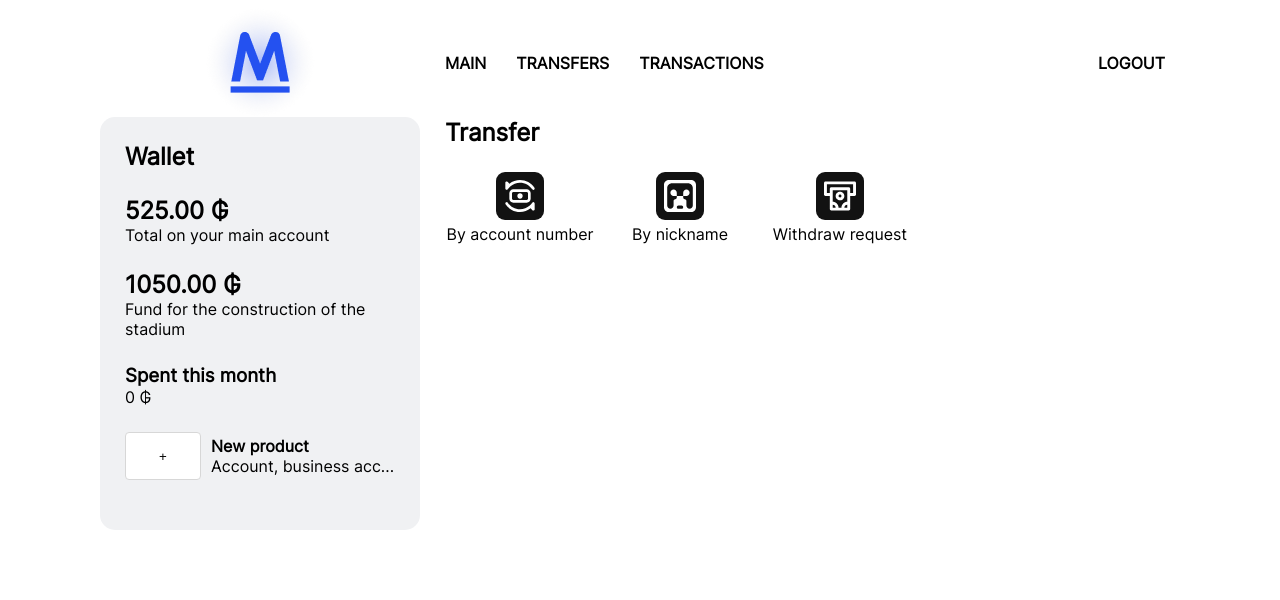
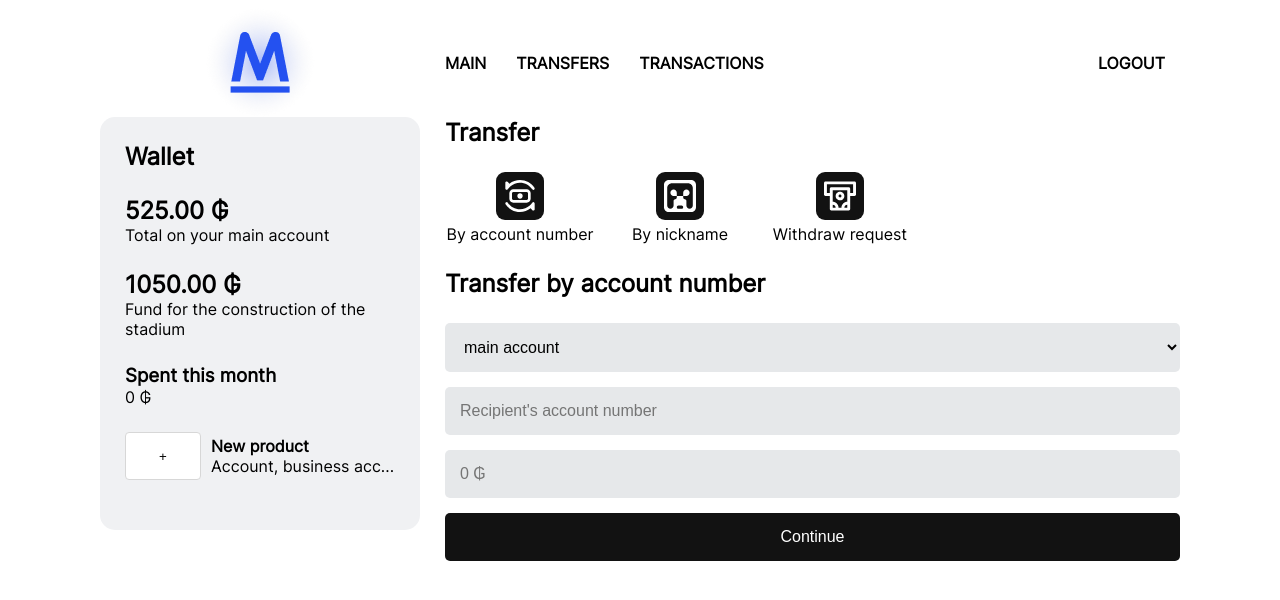
Before and after one commit to EMC-Mielno/bank-client, a Nuxt app: page /transfer in a window 1280 px wide. Shown: the top 600 px of the page. Built offline with nearby package versions, Linux system fonts and the light colour scheme.

Commit message:
transaction forms

```diff
--- a/assets/scss/global.scss
+++ b/assets/scss/global.scss
@@ -19,9 +19,35 @@ a {
   text-decoration: none;
 }
 
+select, input {
+  background: #E6E8EA;
+  padding: 15px;
+  border: none;
+  border-radius: 5px;
+  width: -webkit-fill-available;
+  outline: none;
+  margin-bottom: 15px;
+  font-size: 16px;
+}
+
+select:last-child, input:last-child {
+  margin-bottom: 0;
+}
+
+input[type="submit"] {
+  background: #121212;
+  color: #ffffff;
+  cursor: pointer;
+  transition: 0.3s;
+}
+
+input[type="submit"]:hover {
+  background: #3b3b3b;
+}
 .main-block-header {
   margin: 25px 0;
 }
+
 
 //Skeleton
 .skeleton {
--- /dev/null
+++ b/components/transfers/account-number.vue
@@ -0,0 +1,22 @@
+<script setup lang="ts">
+
+</script>
+
+<template>
+  <div>
+    <form class="transfer-form" action="">
+      <h2 class="main-block-header">Transfer by account number</h2>
+      <select name="" id="">
+        <option value="1">main account</option>
+        <option value="2">second account</option>
+      </select>
+      <input type="number" name="" id="" placeholder="Recipient's account number">
+      <input type="number" name="" id="" placeholder="0 ₲">
+      <input type="submit" value="Continue">
+    </form>
+  </div>
+</template>
+
+<style scoped lang="scss">
+
+</style>
--- /dev/null
+++ b/components/transfers/nickname.vue
@@ -0,0 +1,24 @@
+<script setup lang="ts">
+
+</script>
+
+<template>
+  <div>
+    <form class="transfer-form" action="">
+      <h2 class="main-block-header">Transfer by nickname</h2>
+      <select name="" id="">
+        <option value="1">main account</option>
+        <option value="2">second account</option>
+      </select>
+      <input type="text" name="" id="" placeholder="Recipient's nickname">
+      <input type="number" name="" id="" placeholder="0 ₲">
+      <input type="submit" value="Continue">
+    </form>
+  </div>
+</template>
+
+<style scoped lang="scss">
+h1 {
+
+}
+</style>
--- /dev/null
+++ b/components/transfers/withdraw.vue
@@ -0,0 +1,22 @@
+<script setup lang="ts">
+
+</script>
+
+<template>
+  <div>
+    <form class="transfer-form" action="">
+      <h2 class="main-block-header">Withdraw</h2>
+      <select name="" id="">
+        <option value="1">main account</option>
+        <option value="2">second account</option>
+      </select>
+      <input type="number" name="" id="" placeholder="Recipient's in-game nickname">
+      <input type="number" name="" id="" placeholder="0 ₲">
+      <input type="submit" value="Continue">
+    </form>
+  </div>
+</template>
+
+<style scoped lang="scss">
+
+</style>
--- a/pages/transfer.vue
+++ b/pages/transfer.vue
@@ -1,15 +1,24 @@
 <script setup lang="ts">
+import Transfers from "~/components/transfers.vue";
+import AccountNumber from "~/components/transfers/account-number.vue";
+import Nickname from "~/components/transfers/nickname.vue";
+import Withdraw from "~/components/transfers/withdraw.vue";
 
-import Transfers from "~/components/transfers.vue";
+const tab = ref('number')
 </script>
 
 <template>
   <div>
     <h2 class="main-block-header">Transfer</h2>
     <transfers/>
+    <account-number v-if="tab=='number'"/>
+    <withdraw v-else-if="tab=='withdraw'"/>
+    <nickname v-else-if="tab =='nickname'"/>
   </div>
 </template>
 
 <style scoped lang="scss">
+h1 {
 
+}
 </style>
```
